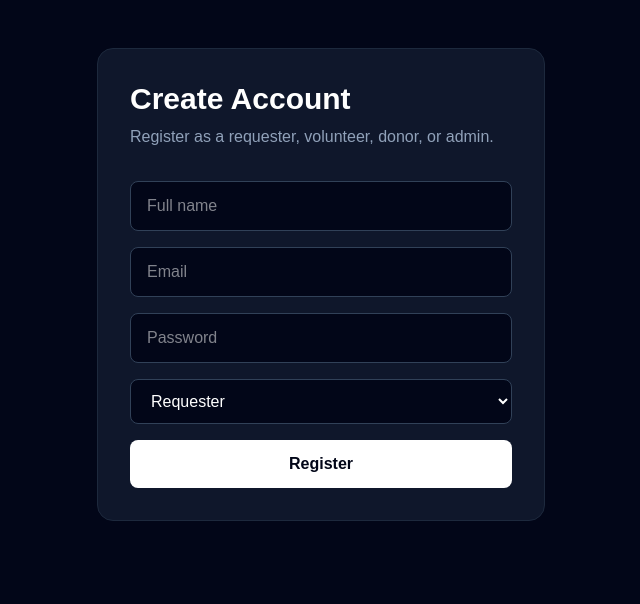
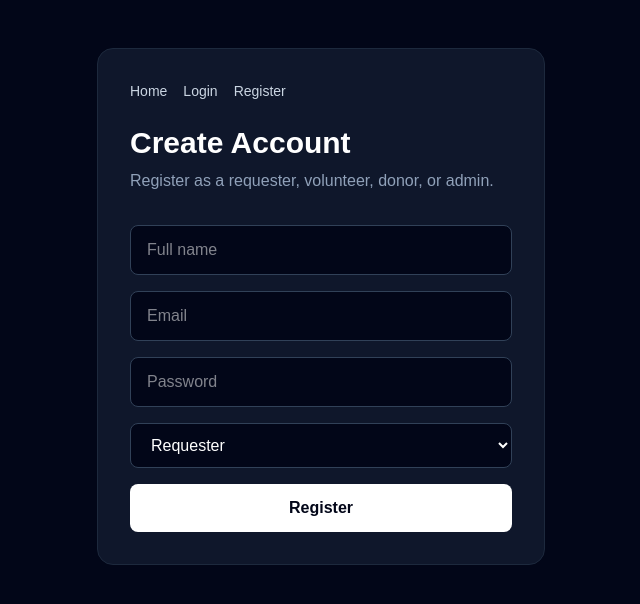
Before and after one commit to mishrasweta088/aidflow-verify, a Next.js app in the folder frontend/: page /register in a window 1280 px wide. Shown: the top 604 px of the page, without its empty margins (319-959 px from the left). Built offline with nearby package versions, Linux system fonts and the light colour scheme; no server answers.

Commit message:
Add frontend UX polish

```diff
--- a/frontend/src/app/dashboard/page.tsx
+++ b/frontend/src/app/dashboard/page.tsx
@@ -303,6 +303,11 @@ export default function DashboardPage() {
     }
   }
 
+  function handleLogout() {
+    localStorage.removeItem("access_token");
+    window.location.href = "/login";
+  }
+
   async function handleClaimRequest(requestId: string) {
     const token = localStorage.getItem("access_token");
 
@@ -333,7 +338,17 @@ export default function DashboardPage() {
     <main className="min-h-screen bg-slate-950 px-6 py-12 text-white">
       <div className="mx-auto max-w-5xl space-y-8">
         <section className="rounded-2xl border border-slate-800 bg-slate-900 p-8">
-          <h1 className="text-3xl font-bold">Dashboard</h1>
+          <div className="flex items-center justify-between gap-4">
+            <h1 className="text-3xl font-bold">Dashboard</h1>
+
+            <button
+              type="button"
+              onClick={handleLogout}
+              className="rounded-lg border border-slate-600 px-4 py-2 text-sm font-semibold text-white hover:bg-slate-800"
+            >
+              Logout
+            </button>
+          </div>
 
           {message && <p className="mt-4 text-slate-300">{message}</p>}
 
--- a/frontend/src/app/login/page.tsx
+++ b/frontend/src/app/login/page.tsx
@@ -1,5 +1,6 @@
 "use client";
 
+import Link from "next/link";
 import { useState } from "react";
 import { useRouter } from "next/navigation";
 
@@ -18,6 +19,7 @@ export default function LoginPage() {
     formData.append("username", email);
     formData.append("password", password);
 
+    try {
       const response = await fetch(`${API_BASE_URL}/auth/login`, {
         method: "POST",
         body: formData,
@@ -37,11 +39,19 @@ export default function LoginPage() {
         const errorData = await response.json();
         setMessage(errorData.detail || "Login failed.");
       }
+    } catch {
+      setMessage("Backend may be waking up. Please wait 30 seconds and try again.");
+    }
   }
 
   return (
     <main className="min-h-screen bg-slate-950 px-6 py-12 text-white">
       <div className="mx-auto max-w-md rounded-2xl border border-slate-800 bg-slate-900 p-8">
+        <nav className="mb-6 flex gap-4 text-sm text-slate-300">
+          <Link href="/" className="hover:text-white">Home</Link>
+          <Link href="/login" className="hover:text-white">Login</Link>
+          <Link href="/register" className="hover:text-white">Register</Link>
+        </nav>
         <h1 className="text-3xl font-bold">Login</h1>
         <p className="mt-2 text-slate-400">
           Sign in to manage aid requests, verification tasks, or donor claims.
--- a/frontend/src/app/register/page.tsx
+++ b/frontend/src/app/register/page.tsx
@@ -1,5 +1,6 @@
 "use client";
 
+import Link from "next/link";
 import { useState } from "react";
 
 const API_BASE_URL = process.env.NEXT_PUBLIC_API_BASE_URL;
@@ -14,6 +15,7 @@ export default function RegisterPage() {
   async function handleRegister() {
     setMessage("Registering...");
 
+    try {
       const response = await fetch(`${API_BASE_URL}/auth/register`, {
         method: "POST",
         headers: {
@@ -41,11 +43,19 @@ export default function RegisterPage() {
         const errorData = await response.json();
         setMessage(errorData.detail || "Registration failed.");
       }
+    } catch {
+      setMessage("Backend may be waking up. Please wait 30 seconds and try again.");
+    }
   }
 
   return (
     <main className="min-h-screen bg-slate-950 px-6 py-12 text-white">
       <div className="mx-auto max-w-md rounded-2xl border border-slate-800 bg-slate-900 p-8">
+        <nav className="mb-6 flex gap-4 text-sm text-slate-300">
+          <Link href="/" className="hover:text-white">Home</Link>
+          <Link href="/login" className="hover:text-white">Login</Link>
+          <Link href="/register" className="hover:text-white">Register</Link>
+        </nav>
         <h1 className="text-3xl font-bold">Create Account</h1>
         <p className="mt-2 text-slate-400">
           Register as a requester, volunteer, donor, or admin.
@@ -96,6 +106,24 @@ export default function RegisterPage() {
         </form>
 
         {message && <p className="mt-4 text-sm text-slate-300">{message}</p>}
+
+        {message.includes("Account created successfully") && (
+          <Link
+            href="/login"
+            className="mt-4 block rounded-lg bg-emerald-500 px-4 py-3 text-center font-semibold text-white hover:bg-emerald-600"
+          >
+            Go to Login
+          </Link>
+        )}
+
+        {message.includes("Account created successfully") && (
+          <Link
+            href="/login"
+            className="mt-4 block rounded-lg bg-emerald-500 px-4 py-3 text-center font-semibold text-white hover:bg-emerald-600"
+          >
+            Go to Login
+          </Link>
+        )}
       </div>
     </main>
   );
```
Also changed, not shown: 1 other file (tests, documents, lock files or other folders). Lines whose indentation alone changed are shown as unchanged.
